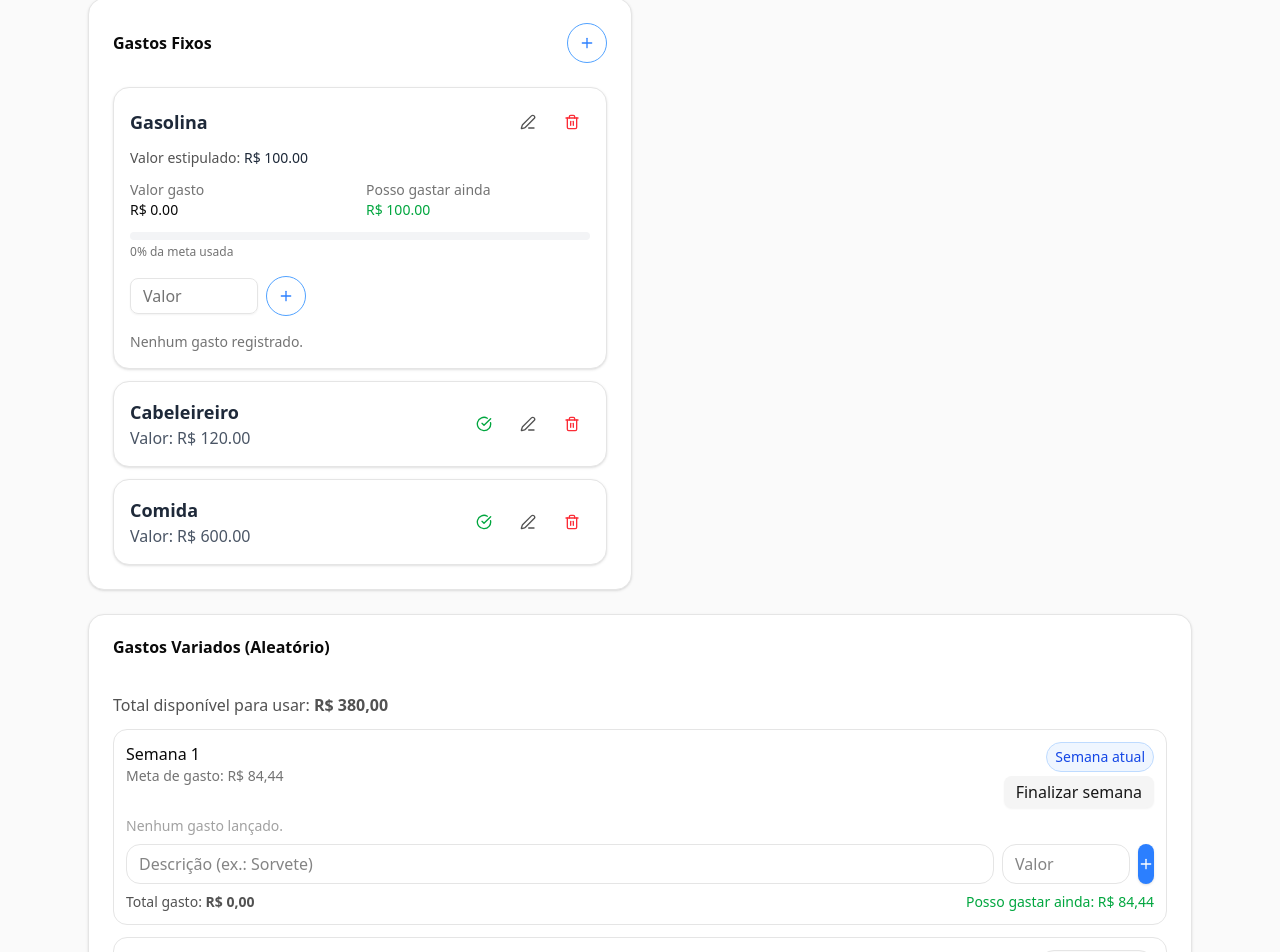
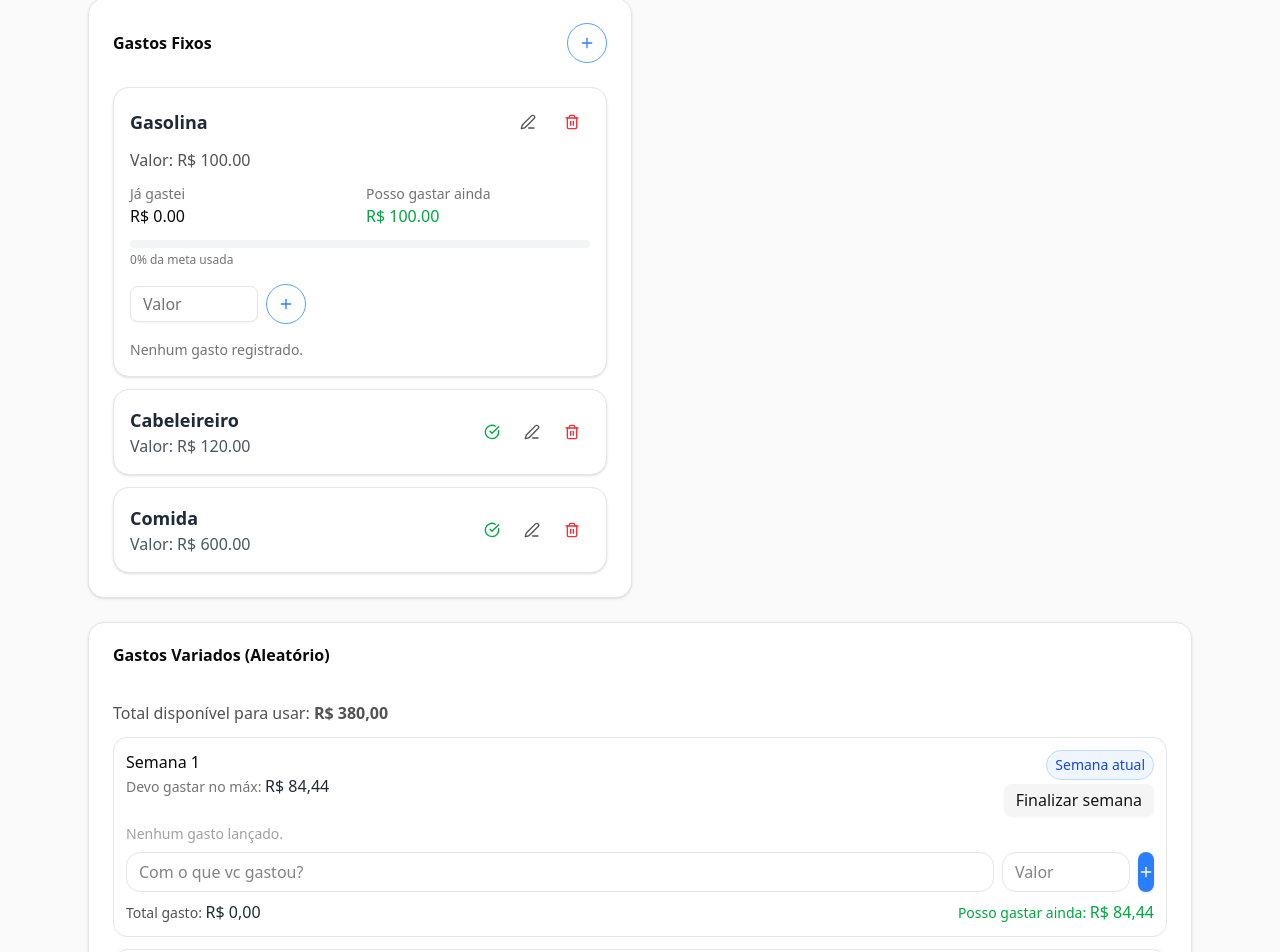
Before and after one commit to henriquemilitao/custos-militao, a Next.js app: page / in a window 1280 px wide. Shown: the part 632-1584 px from the top of the page. Built offline with nearby package versions, Linux system fonts and the light colour scheme.

Commit message:
style: font-sizes e quebras de linhas

```diff
--- a/src/components/Aleatorio.tsx
+++ b/src/components/Aleatorio.tsx
@@ -4,7 +4,7 @@ import { useMemo, useState } from "react";
 import { Card, CardContent, CardHeader, CardTitle } from "@/components/ui/card";
 import { Button } from "@/components/ui/button";
 import type { GastoItem } from "@/app/page";
-import { Plus } from "lucide-react";
+import { Plus, Trash2 } from "lucide-react";
 
 const PESOS = [1, 1, 1, 1.5] as const;
 
@@ -119,7 +119,7 @@ export default function Aleatorio({
       <div className="flex flex-col sm:flex-row gap-2 mt-2">
         <input
           className="border rounded-xl px-3 py-1.5 flex-1 w-full"
-          placeholder="Descrição (ex.: Sorvete)"
+          placeholder="Com o que vc gastou?"
           value={desc}
           onChange={(e) => setDesc(e.target.value)}
           disabled={bloqueada}
@@ -187,7 +187,7 @@ export default function Aleatorio({
                 <div>
                   <div className="font-medium">Semana {i + 1}</div>
                   <div className="text-sm text-neutral-500">
-                    Meta de gasto: {moeda(metaSemana)}
+                    Devo gastar no máx: <span className="text-base font-medium text-gray-800">{moeda(metaSemana)}</span>
                   </div>
                 </div>
 
@@ -240,7 +240,7 @@ export default function Aleatorio({
                   >
                     <div className="flex flex-col">
                       <span className="text-sm text-neutral-500">{g.dataPtBr}</span>
-                      <span className="font-medium break-words">{g.descricao}</span>
+                      <span className="font-medium break-words break-all">{g.descricao}</span>
                     </div>
                     <div className="flex items-center gap-2 ml-2">
                       <span>{moeda(g.valor)}</span>
@@ -249,7 +249,7 @@ export default function Aleatorio({
                         className="text-red-600 text-sm hover:underline"
                         disabled={i < currentIdx && !fechadas[i]}
                       >
-                        remover
+                        <Trash2 className="w-4 h-4" />
                       </button>
                     </div>
                   </div>
@@ -262,22 +262,22 @@ export default function Aleatorio({
               {/* Rodapé da semana */}
               <div className="mt-2 text-sm text-neutral-600 flex items-center justify-between">
                 <span>
-                  Total gasto: <b>{moeda(totalSemana)}</b>
+                  Total gasto: <b className="text-base font-medium text-gray-800">{moeda(totalSemana)}</b>
                 </span>
 
                 {i < currentIdx ? (
                   delta >= 0 ? (
-                    <span className="text-green-600">
-                      Sobrou: {moeda(delta)} (repassado às próximas)
+                    <span className="text-green-600 text-sm">
+                      Sobrou: <span className="text-base font-medium">{moeda(delta)}</span> (repassado às próximas)
                     </span>
                   ) : (
-                    <span className="text-red-600">
-                      Excedeu: {moeda(-delta)} (descontado das próximas)
+                    <span className="text-red-600 text-sm">
+                      Excedeu: <span className="text-base font-medium">{moeda(-delta)}</span> (descontado das próximas)
                     </span>
                   )
                 ) : i === currentIdx ? (
                   <span className={delta < 0 ? "text-red-600" : "text-green-600"}>
-                    Posso gastar ainda: {moeda(delta)}
+                    Posso gastar ainda: <span className="text-base font-medium">{moeda(delta)}</span>
                   </span>
                 ) : (
                   <span className="text-neutral-600">
--- a/src/components/CategoriaFixa.tsx
+++ b/src/components/CategoriaFixa.tsx
@@ -104,9 +104,10 @@ export default function CategoriaFixa({
         </div>
 
         {/* Valor estipulado */}
-        <div className="mt-2 text-sm text-neutral-600">
-          Valor estipulado:{" "}
-          <span className="font-medium text-gray-800">
+        <div className="mt-2 text-base text-neutral-600">
+
+          Valor:{" "}
+          <span className="mt-2 text-base text-neutral-600">
             R$ {categoria.meta.toFixed(2)}
           </span>
         </div>
@@ -114,13 +115,13 @@ export default function CategoriaFixa({
         {/* Gastos e Disponível */}
         <div className="mt-3 grid grid-cols-2 gap-3 text-sm">
           <div>
-            <div className="text-neutral-500">Valor gasto</div>
-            <div className="font-medium">R$ {totalGasto.toFixed(2)}</div>
+            <div className="text-neutral-500">Já gastei</div>
+            <div className="font-medium text-base">R$ {totalGasto.toFixed(2)}</div>
           </div>
           <div>
             <div className="text-neutral-500">Posso gastar ainda</div>
             <div
-              className={`font-medium ${
+              className={`font-medium text-base ${
                 restante >= 0 ? "text-green-600" : "text-red-600"
               }`}
             >
@@ -213,7 +214,7 @@ export default function CategoriaFixa({
         </p>
       </div>
 
-      <div className="flex items-center gap-2">
+      <div className="flex items-center gap-1">
         <Button
           variant="ghost"
           size="icon"
```
